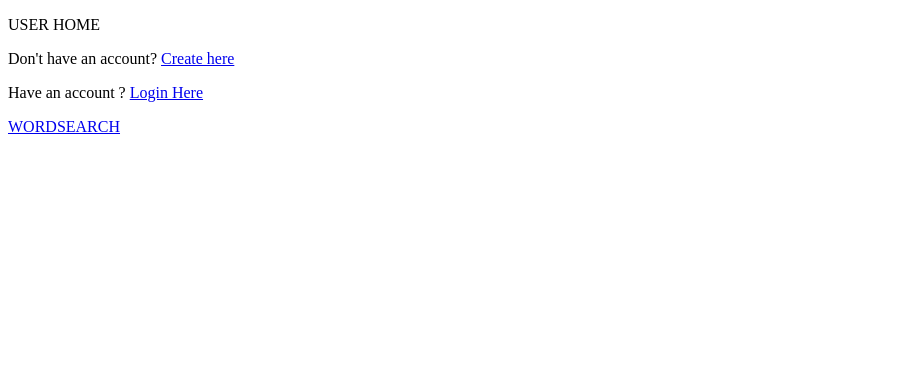
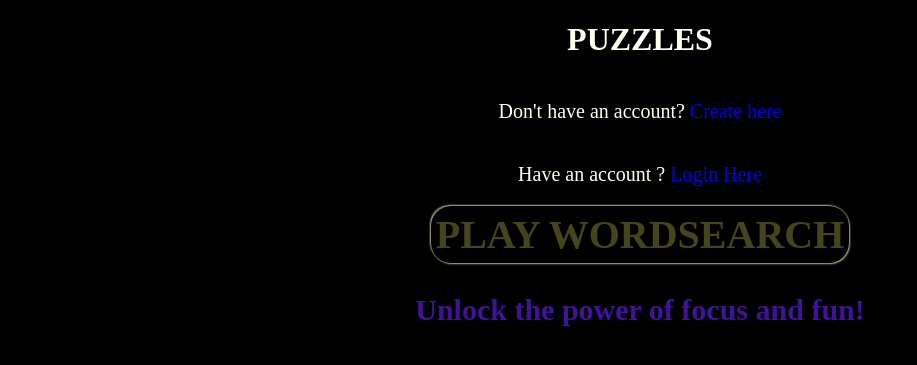
Before and after one commit to ravibalebilalu/puzzle_world, a Django app: page / in a window 1280 px wide. Shown: the top 365 px of the page, without its empty margins (0-917 px from the left). Run offline with Django 5.2, Linux system fonts and the light colour scheme.

```diff
--- a/puzzles/users/templates/login.html
+++ b/puzzles/users/templates/login.html
@@ -57,7 +57,7 @@
   <button type="submit">Login</button>
 
 </form>
-
+<p style="text-align:center;">Don't have an account?  <a href="{% url "register" %}">Create here</a>  </p>
 
 </body>
 </html>
--- a/puzzles/users/templates/user.html
+++ b/puzzles/users/templates/user.html
@@ -4,15 +4,72 @@
     <meta charset="UTF-8">
     <meta name="viewport" content="width=device-width, initial-scale=1.0">
     <title>User</title>
+    <style>
+        body{
+            background-color: #000;
+            color: #ffe;
+        }
+        h1{
+            text-align: center;
+        }
+        .flexbox{
+            display: flex;
+            justify-content: center;
+            align-items: center;
+            flex-direction: column;
+            font-size: 20px;
+        }
+        a{
+            text-decoration: none;
+        }
+        .wordsearch{
+            display: flex;
+            flex-direction: column;
+            justify-content: center;
+            align-items: center;
+
+        }
+        .wordsearch a{
+            text-align: center;
+            color: rgb(69, 69, 27);
+            font-size: 40px;
+            font-weight: bold;
+             box-shadow: 1px 1px 3px #ffd,-1px -1px 3px #ffd;
+             border-radius: 20px;
+             padding: 5px;
+             animation: play .5s linear infinite;
+        }
+           .wordsearch p{
+            text-align: center;
+            color: rgb(63, 19, 152);
+            font-size: 30px;
+            font-weight: bold;
+
+        }
+        @keyframes play{
+            50%{
+
+                 box-shadow: 1px 1px 0px,-1px -1px 0px;
+            }
+        }
+    </style>
 </head>
 <body>
-    <p>USER HOME</p>
 
-    <p>Don't have an account?  <a href="{% url 'register' %}">Create here</a></p>
+
+    <h1>PUZZLES</h1>
+
+
+  <div class="flexbox">
+      <p>Don't have an account?  <a href="{% url 'register' %}">Create here</a></p>
     <p>Have an account ? <a href="{% url 'login' %}">Login Here</a></p>
 
-    <a href="{% url 'wordsearch:home' %}">WORDSEARCH</a>
+  </div>
+  <div class="wordsearch">
+      <a href="{% url 'wordsearch:home' %}"> PLAY WORDSEARCH</a>
+     <p>{{sentence}}</p>
 
+  </div>
  {% if user.is_authenticated %}
   <a href="{% url 'logout' %}">Logout</a>
  {% endif %}
--- a/puzzles/users/views.py
+++ b/puzzles/users/views.py
@@ -1,14 +1,25 @@
 from django.shortcuts import render,redirect
 from users.models import CustomUser
 from django.contrib.auth import login,authenticate,logout
-
+import random
 from .forms import CustomUserCreationForm
 
 
 def user(request):
     users = CustomUser.objects.all()
-    print(users)
-    return render(request,"user.html")
+
+
+    sentences = [ "Sharpen your mind—one word at a time.","Find the hidden. Train the brain.",
+
+     "Play. Learn. Grow.",    "Every word you find makes you smarter.",
+
+     "Puzzle your way to greatness.", "Unlock the power of focus and fun!",
+
+     "Discover words. Discover yourself.", "Turn spare time into brain time.", "Be curious. Be clever. Be unstoppable."]
+
+    sentence = random.choice(sentences)
+
+    return render(request,"user.html",{"sentence":sentence})
 
 
 
```
Also changed, not shown: puzzles/wordsearch/static/style.css (+30 -0 lines), puzzles/wordsearch/templates/home.html (+7 -0 lines), puzzles/wordsearch/views.py (+21 -2 lines).
